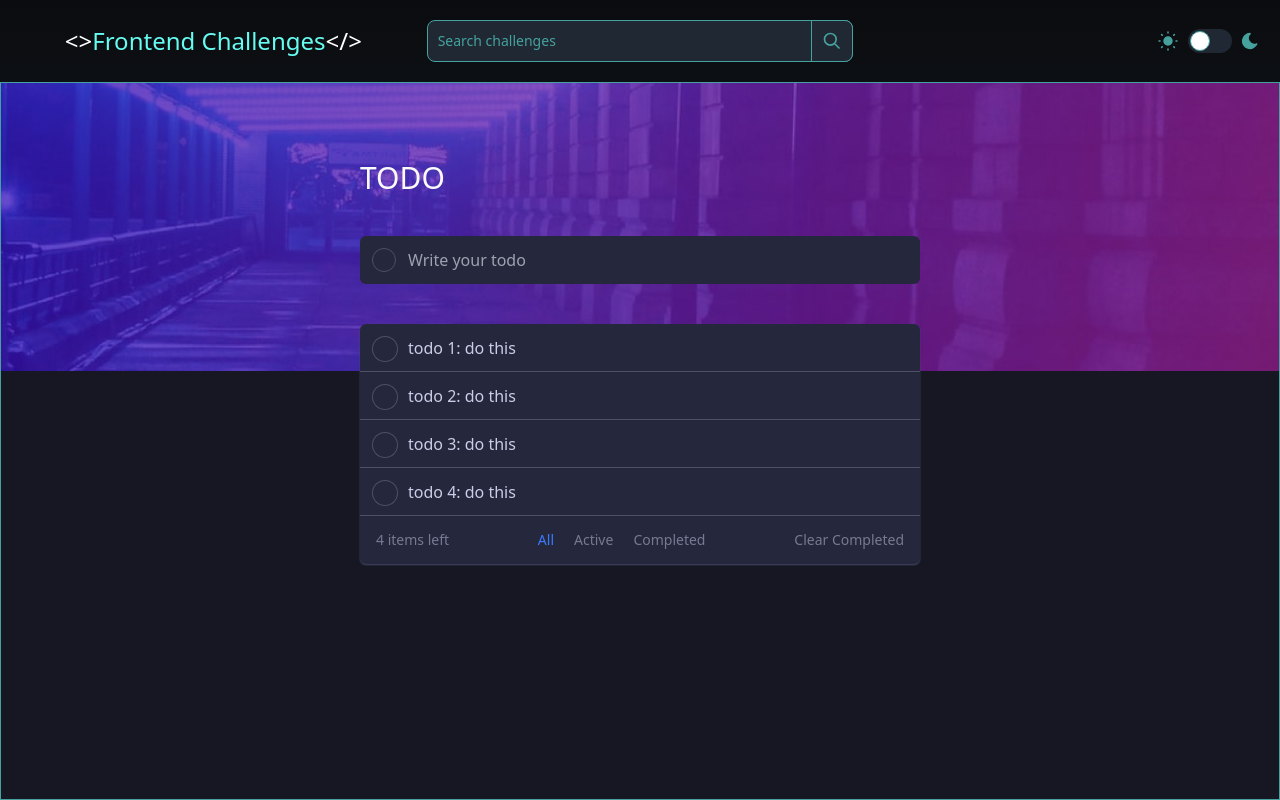
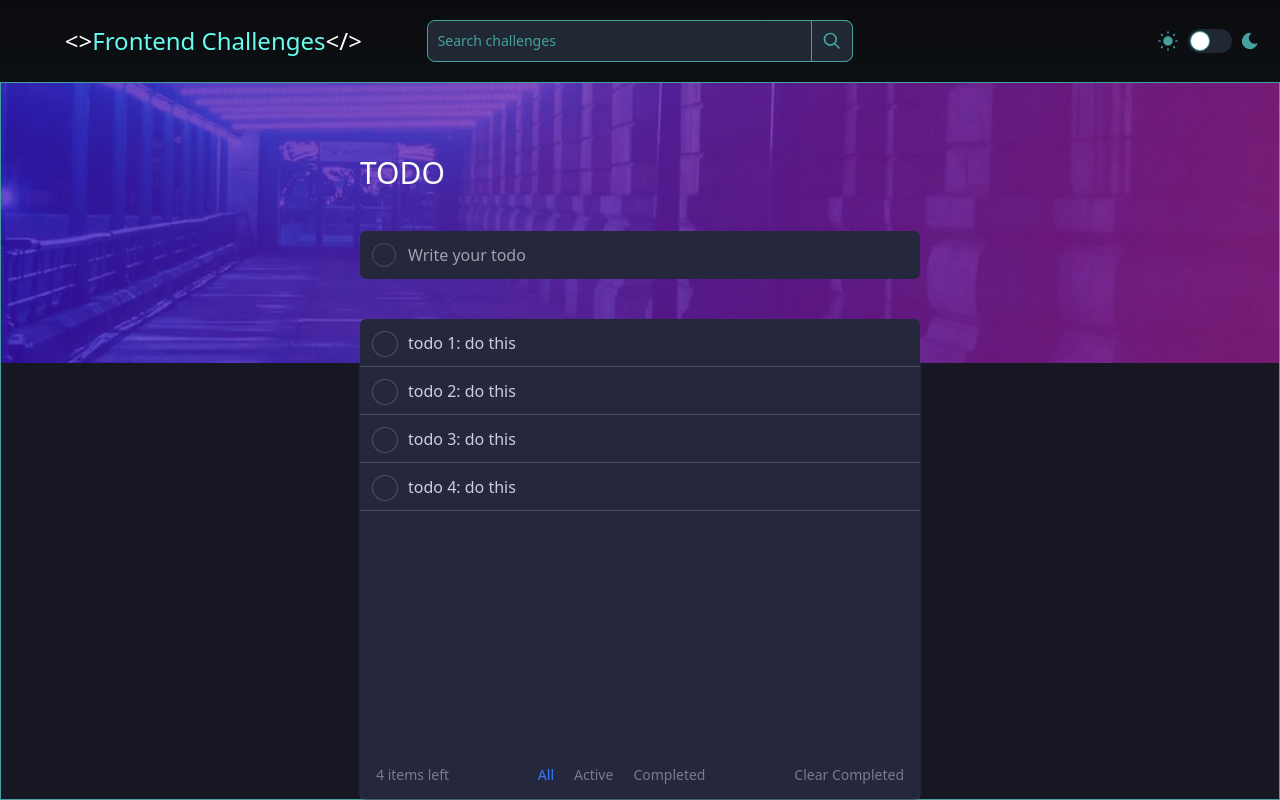
Before and after one commit to mrccord/frontend-challenges, a Next.js app: page /todo-app in a window 1280 px wide. Built offline with nearby package versions, Linux system fonts and the light colour scheme.

Commit message:
fix layout with flexbox

```diff
--- a/src/app/components/Wrapper.tsx
+++ b/src/app/components/Wrapper.tsx
@@ -4,8 +4,6 @@ type Props = {
 
 export default function Wrapper({ children }: Props) {
   return (
-    <div className="h-[calc(100vh-82px)] max-w-full border border-keppel">
-      {children}
-    </div>
+    <div className="h-[calc(100vh-82px)] border border-keppel">{children}</div>
   )
 }
--- a/src/app/todo-app/components/Background.tsx
+++ b/src/app/todo-app/components/Background.tsx
@@ -5,10 +5,9 @@ type Props = {
 
 export default function Background({ children }: Props) {
   return (
-    <div className="h-full w-full bg-lt-very-light-gray bg-cover dark:bg-dt-very-dark-blue">
-      <div className="h-72 w-full bg-todo_app_bg_light bg-cover dark:bg-todo_app_bg_dark">
-        {children}
-      </div>
+    <div className="flex h-full flex-col bg-lt-very-light-gray bg-cover dark:bg-dt-very-dark-blue">
+      <div className="h-72 w-full bg-todo_app_bg_light bg-cover align-middle dark:bg-todo_app_bg_dark" />
+      {children}
     </div>
   )
 }
--- a/src/app/todo-app/components/TodoActions.tsx
+++ b/src/app/todo-app/components/TodoActions.tsx
@@ -18,7 +18,7 @@ export default function TodoActions({
     'cursor-pointer hover:text-lt-very-dark-grayish-blue dark:hover:text-dt-light-grayish-blue-hover'
   const cssColorBase = 'text-gradient-base'
   return (
-    <section className="flex h-12 w-full items-center justify-between px-4 text-sm text-lt-dark-grayish-blue dark:text-dt-dark-grayish-blue">
+    <section className="mt-auto flex h-12 w-full items-center justify-between self-end px-4 text-sm text-lt-dark-grayish-blue dark:text-dt-dark-grayish-blue">
       <span>{todosLeft} items left</span>
       <div className="flex gap-5">
         <span
@@ -52,10 +52,7 @@ export default function TodoActions({
           Completed
         </span>
       </div>
-      <span
-        onClick={removeAllCompletedTodos}
-        className=" cursor-pointer hover:text-lt-very-dark-grayish-blue dark:hover:text-dt-light-grayish-blue-hover"
-      >
+      <span onClick={removeAllCompletedTodos} className={cssClass}>
         Clear Completed
       </span>
     </section>
--- a/src/app/todo-app/components/TodoLayout.tsx
+++ b/src/app/todo-app/components/TodoLayout.tsx
@@ -31,7 +31,6 @@ export default function TodoLayout() {
   const [todos, setTodos] = useState<TTodo[]>([])
 
   useEffect(() => {
-    console.log('useEffect')
     setTodos(baseTodos)
   }, [])
 
@@ -50,9 +49,8 @@ export default function TodoLayout() {
     setTodos((prev) => prev.filter((todo) => !todo.completed))
   }
 
-  console.log('render TodoLayout')
   return (
-    <div className="absolute bottom-0 left-0 right-0 top-0 m-auto mt-40 w-[35rem] self-center text-lt-very-light-gray">
+    <div className="-mt-52 flex w-[35rem] flex-col self-center  text-lt-very-light-gray">
       <h1 className="text-3xl">TODO</h1>
       <InputTodo setTodo={setTodos} />
       <TodoList
--- a/src/app/todo-app/components/TodoList.tsx
+++ b/src/app/todo-app/components/TodoList.tsx
@@ -31,26 +31,21 @@ export default function TodoList({
   }, [todos, active])
 
   return (
-    <div
-      className={`${
-        !todos.length ? 'flex h-80 justify-center' : 'relative'
-      } mt-10 max-w-full rounded-md bg-white text-lt-very-dark-grayish-blue shadow-sm shadow-lt-light-grayish-blue dark:bg-dt-very-dark-desaturated-blue dark:text-dt-light-grayish-blue dark:shadow-lt-very-dark-grayish-blue`}
-    >
+    <div className="mt-10 flex min-h-[30rem] max-w-full flex-col rounded-md bg-white text-lt-very-dark-grayish-blue shadow-sm shadow-lt-light-grayish-blue dark:bg-dt-very-dark-desaturated-blue dark:text-dt-light-grayish-blue dark:shadow-lt-very-dark-grayish-blue">
       {filteredTodos.map((todo) => (
         <Todo key={todo.id} todo={todo} markAsCompleted={markAsCompleted} />
       ))}
-      {!todos.length ? (
-        <span className="self-center text-lt-light-grayish-blue dark:text-dt-dark-grayish-blue">
+      {!filteredTodos.length && (
+        <span className="mt-auto self-center text-lt-light-grayish-blue dark:text-dt-dark-grayish-blue">
           There are no tasks to display.
         </span>
-      ) : (
-        <TodoActions
-          todosLeft={todosleft}
-          setActive={setActive}
-          active={active}
-          removeAllCompletedTodos={removeAllCompletedTodos}
-        />
       )}
+      <TodoActions
+        todosLeft={todosleft}
+        setActive={setActive}
+        active={active}
+        removeAllCompletedTodos={removeAllCompletedTodos}
+      />
     </div>
   )
 }
```
